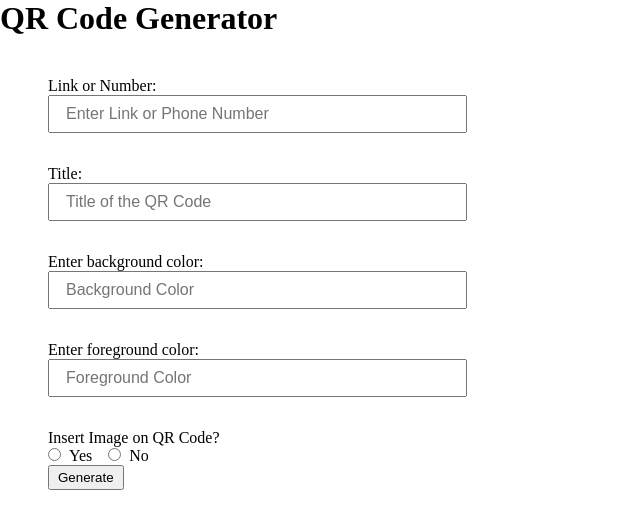
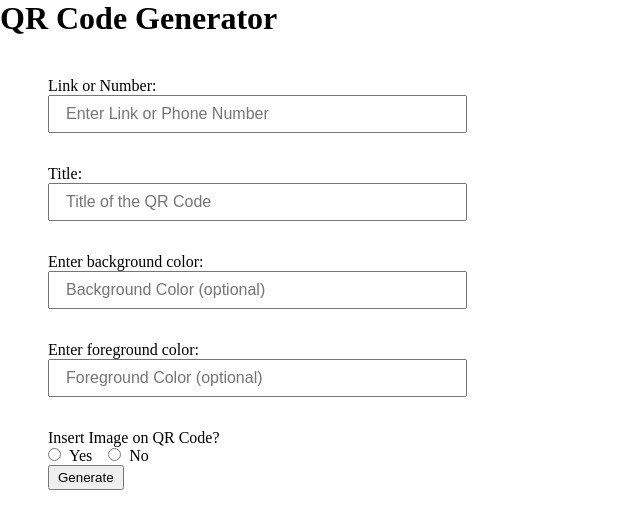
Before and after one commit to Dopetwist/React-QR-Code-generator, a React (Vite) app: page / in a window 1280 px wide. Shown: the top 528 px of the page, without its empty margins (0-640 px from the left). Built offline with nearby package versions, Linux system fonts and the light colour scheme.

Commit message:
fix: reset excavate boolean on QRCodeSVG component

```diff
--- a/src/components/QrCode.jsx
+++ b/src/components/QrCode.jsx
@@ -25,11 +25,11 @@ function QrCode() {
     // Toggle boolean value
     useEffect(() => {
         const toggleExcavate = () => {
-            setExcavate(!checkExcavate)
+            setExcavate(!checkExcavate);
         }
 
-        toggleExcavate();
-    }, [])
+       toggleExcavate();
+    }, []);
 
 
     const handleChange = (e) => {
@@ -65,7 +65,7 @@ function QrCode() {
                         height: 30,
                         width: 30,
                         opacity: 1,
-                        excavate: checkExcavate
+                        excavate: !checkExcavate
                     }}
                 />
             </div>
@@ -99,7 +99,7 @@ function QrCode() {
                     onChange={handleBackground}
                     value={bgValue}
                     name="background"
-                    placeholder="Background Color"
+                    placeholder="Background Color (optional)"
                     />
 
                     <label htmlFor="foreground"> Enter foreground color: </label>
@@ -107,7 +107,7 @@ function QrCode() {
                     onChange={handleForeground}
                     value={fgValue}
                     name="foreground"
-                    placeholder="Foreground Color"
+                    placeholder="Foreground Color (optional)"
                     />
 
                     <section className="logo">
@@ -139,9 +139,12 @@ function QrCode() {
                                     type="checkbox"
                                     id="excavate"
                                     checked={!checkExcavate}
-                                    onChange={() => {setExcavate(!checkExcavate)}}
+                                    onChange={() => {setExcavate(!checkExcavate)
+                                        console.log(checkExcavate)
+                                    }}
                                     name="images"
-                                    value="excavate" />
+                                    value="excavate"
+                                    />
                                     <label htmlFor="excavate">Excavate (Overlap image with background)</label>
                                 </section>
                             </div>}
```
